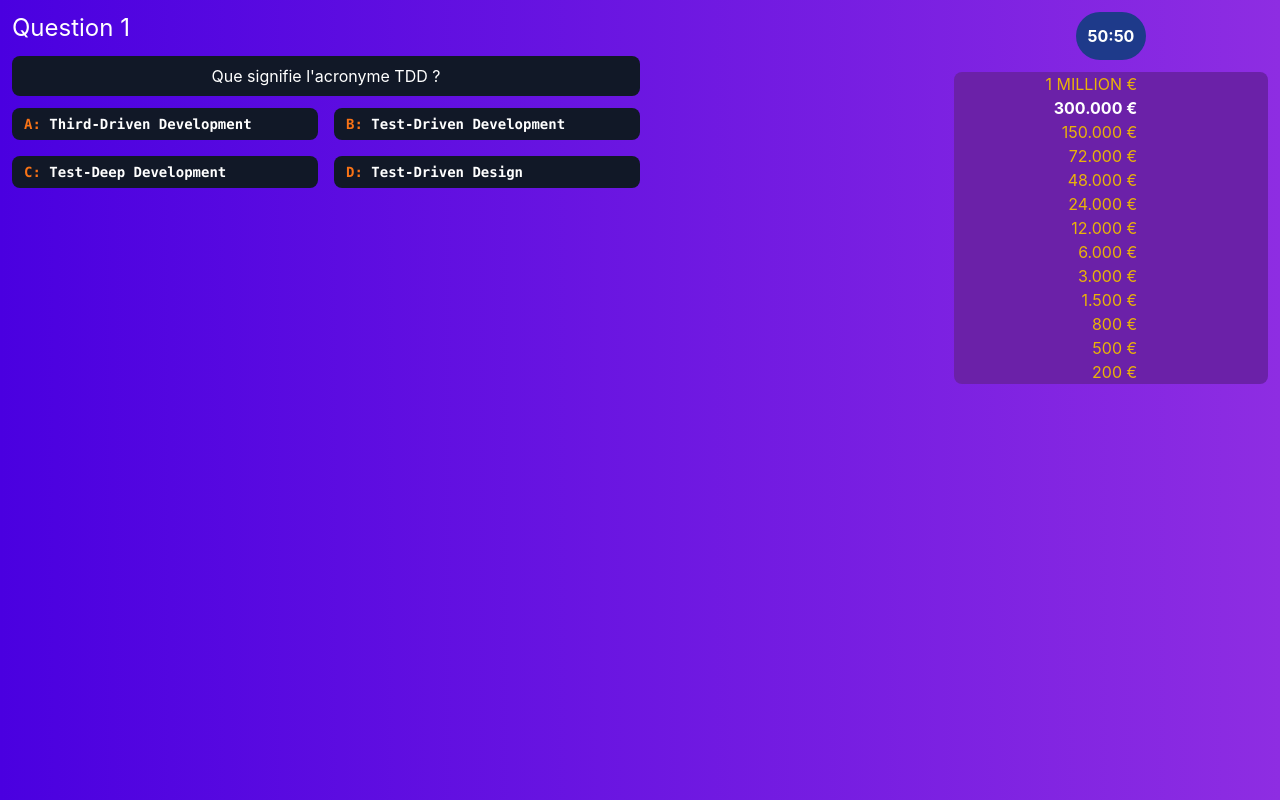
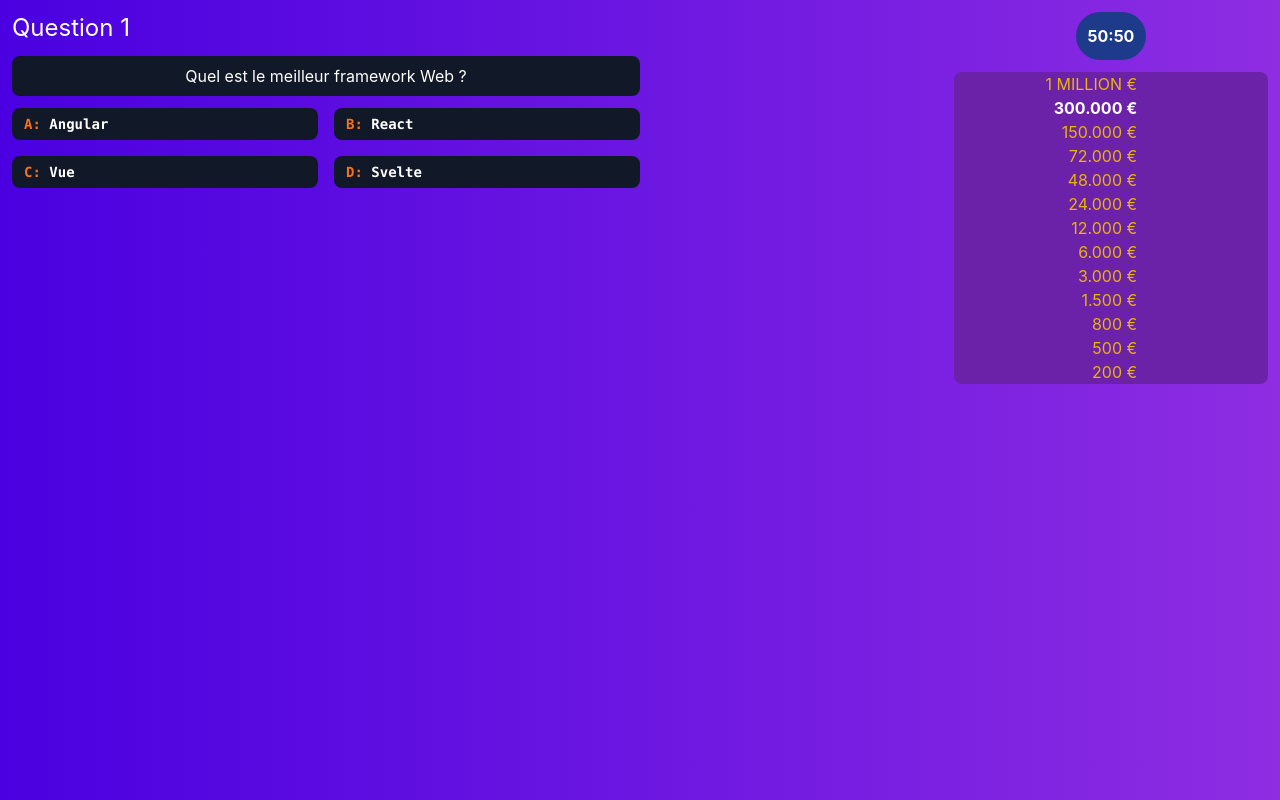
Before and after one commit to ld75/tdd-clean-archi-web-29-aout-2022, a React (Create React App) app: page / in a window 1280 px wide. Built offline with nearby package versions, Linux system fonts and the light colour scheme.

Commit message:
handle react components with multiple possible question gateway adapters

```diff
--- a/package.json
+++ b/package.json
@@ -13,6 +13,7 @@
     "@types/react-dom": "^18.0.6",
     "react": "^18.2.0",
     "react-dom": "^18.2.0",
+    "react-redux": "^8.0.2",
     "react-scripts": "5.0.1",
     "typescript": "^4.8.2",
     "web-vitals": "^2.1.4"
--- a/src/index.tsx
+++ b/src/index.tsx
@@ -1,15 +1,39 @@
-import React from 'react';
-import ReactDOM from 'react-dom/client';
-import './index.css';
-import reportWebVitals from './reportWebVitals';
-import {App} from "./App";
+import React from "react";
+import ReactDOM from "react-dom/client";
+import "./index.css";
+import reportWebVitals from "./reportWebVitals";
+import { App } from "./App";
+import { initReduxStore } from "./who-wants-to-be-millionaire/store/reduxStore";
+import { Provider } from "react-redux";
+import { InMemoryQuestionGateway } from "./who-wants-to-be-millionaire/adapters/secondary/gateways/inMemoryQuestionGateway";
+import { HttpQuestionGateway } from "./who-wants-to-be-millionaire/adapters/secondary/gateways/httpQuestionGateway";
+
+let questionGateway;
+
+if (process.env.REACT_APP_INMEMORY === "true") {
+  questionGateway = new InMemoryQuestionGateway();
+  questionGateway.nextQuestion = {
+    id: "123abc",
+    title: "Quel est le meilleur framework Web ?",
+    possibleAnswers: {
+      A: "Angular",
+      B: "React",
+      C: "Vue",
+      D: "Svelte",
+    },
+  };
+} else questionGateway = new HttpQuestionGateway();
+
+const store = initReduxStore({ questionGateway });
 
 const root = ReactDOM.createRoot(
-  document.getElementById('root') as HTMLElement
+  document.getElementById("root") as HTMLElement
 );
 root.render(
   <React.StrictMode>
-    <App />
+    <Provider store={store}>
+      <App />
+    </Provider>
   </React.StrictMode>
 );
 
--- a/src/who-wants-to-be-millionaire/adapters/primary/react-app/components/currentQuestion.component.tsx
+++ b/src/who-wants-to-be-millionaire/adapters/primary/react-app/components/currentQuestion.component.tsx
@@ -1,13 +1,31 @@
 import { QuestionTitle } from "./questionTitle.component";
 import { PossibleAnswers } from "./possibleAnswers.component";
 import { QuestionNumber } from "./questionNumber.component";
+import { useEffect } from "react";
+import { pickQuestion } from "../../../../hexagon/use-cases/pickQuestion";
+import { useDispatch, useSelector } from "react-redux";
+import { AppDispatch } from "../../../../store/reduxStore";
+import { AppState } from "../../../../store/appState";
 
 export const CurrentQuestion = () => {
+  const dispatch = useDispatch<AppDispatch>();
+  const question = useSelector(
+    (state: AppState) => state.pickQuestion.question
+  );
+
+  useEffect(() => {
+    dispatch(pickQuestion());
+  }, [dispatch]);
+
   return (
     <div>
-      <QuestionNumber />
-      <QuestionTitle title="Que signifie l'acronyme TDD ?" />
-      <PossibleAnswers />
+      {question && (
+        <div>
+          <QuestionNumber />
+          <QuestionTitle title={question.title} />
+          <PossibleAnswers possibleAnswers={question.possibleAnswers} />
+        </div>
+      )}
     </div>
   );
 };
--- a/src/who-wants-to-be-millionaire/adapters/primary/react-app/components/possibleAnswers.component.tsx
+++ b/src/who-wants-to-be-millionaire/adapters/primary/react-app/components/possibleAnswers.component.tsx
@@ -1,20 +1,20 @@
-import React from "react";
+import React, { FC } from "react";
+import { Question } from "../../../../../question";
 
-export const PossibleAnswers = () => {
+interface Props {
+  possibleAnswers: Question["possibleAnswers"];
+}
+
+export const PossibleAnswers: FC<Props> = ({ possibleAnswers }) => {
   return (
     <div className="w-full justify-center grid grid-cols-2 text-white gap-4 font-mono text-sm text-left font-bold leading-6 bg-stripes-fuchsia rounded-lg">
+      {Object.entries(possibleAnswers).map(([key, value]) => {
+        return (
           <div className="border-3 border-blue-300 rounded-lg px-3 py-1 bg-gray-900">
-                <span className="text-orange-500">A:</span> Third-Driven Development
+            <span className="text-orange-500">{key}:</span> {value}
           </div>
-            <div className="border-3 border-blue-300 rounded-lg px-3 py-1 bg-gray-900">
-                <span className="text-orange-500">B:</span> Test-Driven Development
-            </div>
-            <div className="border-3 border-blue-300 rounded-lg px-3 py-1 bg-gray-900">
-                <span className="text-orange-500">C:</span> Test-Deep Development
-            </div>
-            <div className="border-3 border-blue-300 rounded-lg px-3 py-1 bg-gray-900">
-                <span className="text-orange-500">D:</span> Test-Driven Design
-            </div>
+        );
+      })}
     </div>
   );
 };
--- /dev/null
+++ b/src/who-wants-to-be-millionaire/adapters/secondary/gateways/httpQuestionGateway.ts
@@ -0,0 +1,17 @@
+import { QuestionGateway } from "../../../hexagon/gateways/questionGateway";
+import { Question } from "../../../../question";
+
+export class HttpQuestionGateway implements QuestionGateway {
+  async pickQuestion(): Promise<Question> {
+    return {
+      id: "123abc",
+      title: "Que signifie l'acronyme TDD ?",
+      possibleAnswers: {
+        A: "Test-Driven Development",
+        B: "Test-Dodo Development",
+        C: "Thunk-Driven Development",
+        D: "Test-Driven Design",
+      },
+    };
+  }
+}
```
Also changed, not shown: 2 other files (tests, documents, lock files or other folders). Lines whose indentation alone changed are shown as unchanged.
